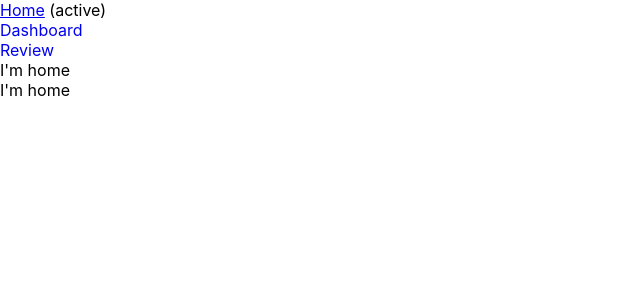
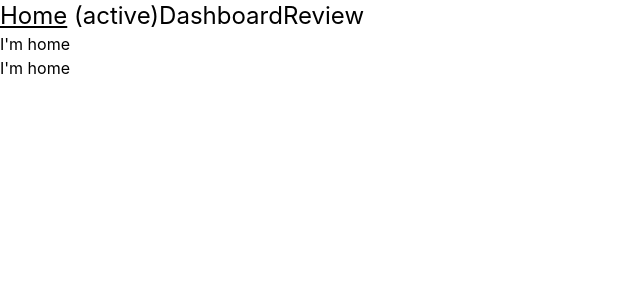
Before and after one commit to tanimpersonal/4t-graphic, a React (Create React App) app: page / in a window 1280 px wide. Shown: the top 300 px of the page, without its empty margins (0-640 px from the left). Built offline with nearby package versions, Linux system fonts and the light colour scheme.

Commit message:
tailwind added

```diff
--- a/package.json
+++ b/package.json
@@ -35,5 +35,10 @@
       "last 1 firefox version",
       "last 1 safari version"
     ]
+  },
+  "devDependencies": {
+    "autoprefixer": "^10.4.4",
+    "postcss": "^8.4.12",
+    "tailwindcss": "^3.0.23"
   }
 }
--- /dev/null
+++ b/postcss.config.js
@@ -0,0 +1,6 @@
+module.exports = {
+  plugins: {
+    tailwindcss: {},
+    autoprefixer: {},
+  },
+}
--- a/src/components/Header/Header.js
+++ b/src/components/Header/Header.js
@@ -1,10 +1,10 @@
 import React from "react";
 import CustomLink from "../CustomLink/CustomLink";
-
+import "./Header.css";
 const Header = () => {
   return (
     <div>
-      <div className="nav">
+      <div className="nav flex text-2xl">
         <CustomLink to="/">Home</CustomLink>
         <CustomLink to="/dashboard">Dashboard</CustomLink>
         <CustomLink to="/review">Review</CustomLink>
--- /dev/null
+++ b/tailwind.config.js
@@ -0,0 +1,7 @@
+module.exports = {
+  content: ["./src/**/*.{js,jsx,ts,tsx}"],
+  theme: {
+    extend: {},
+  },
+  plugins: [],
+};
```
Also changed, not shown: src/index.css (+6 -3 lines), 1 other file (tests, documents, lock files or other folders).
